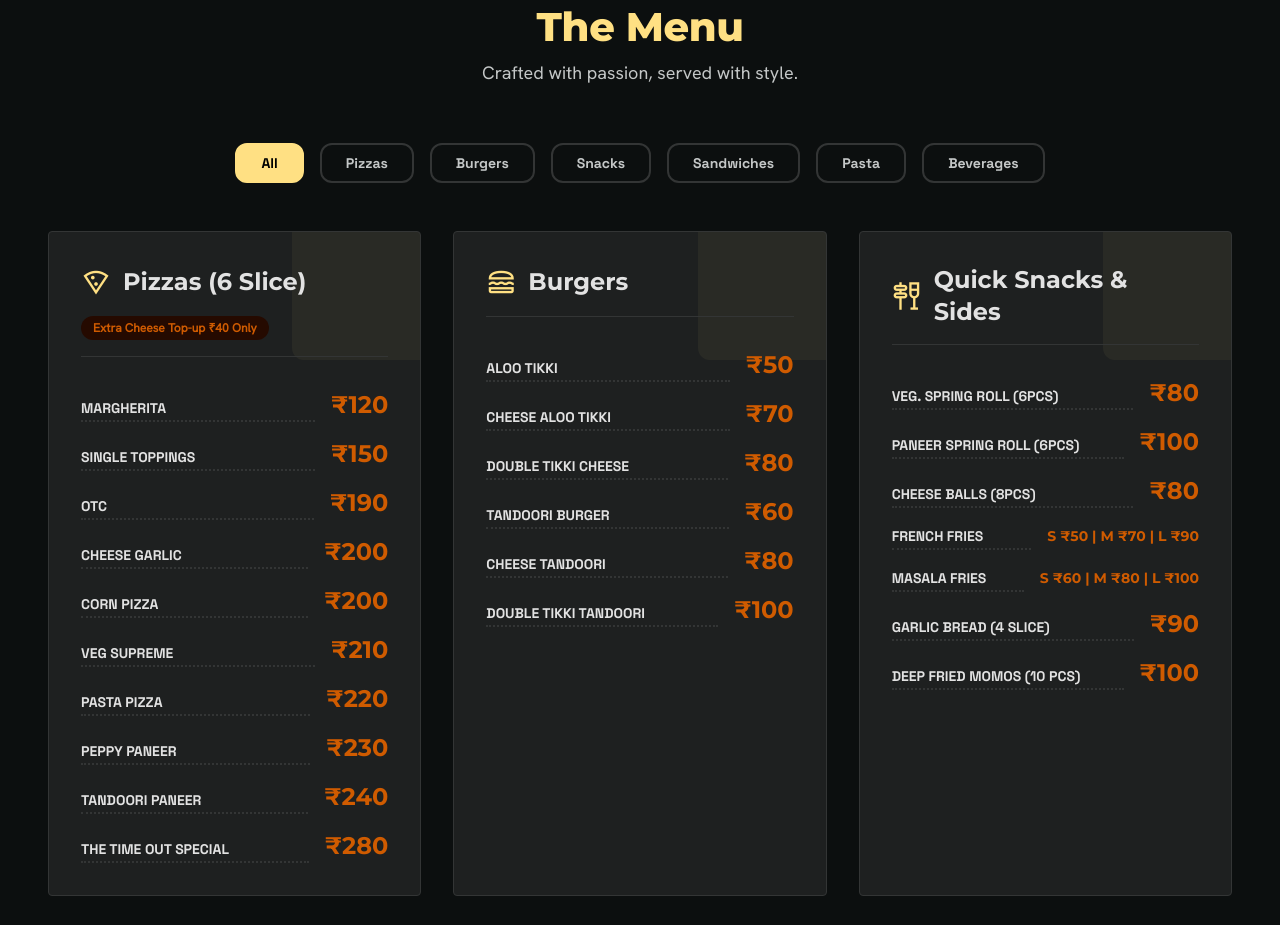
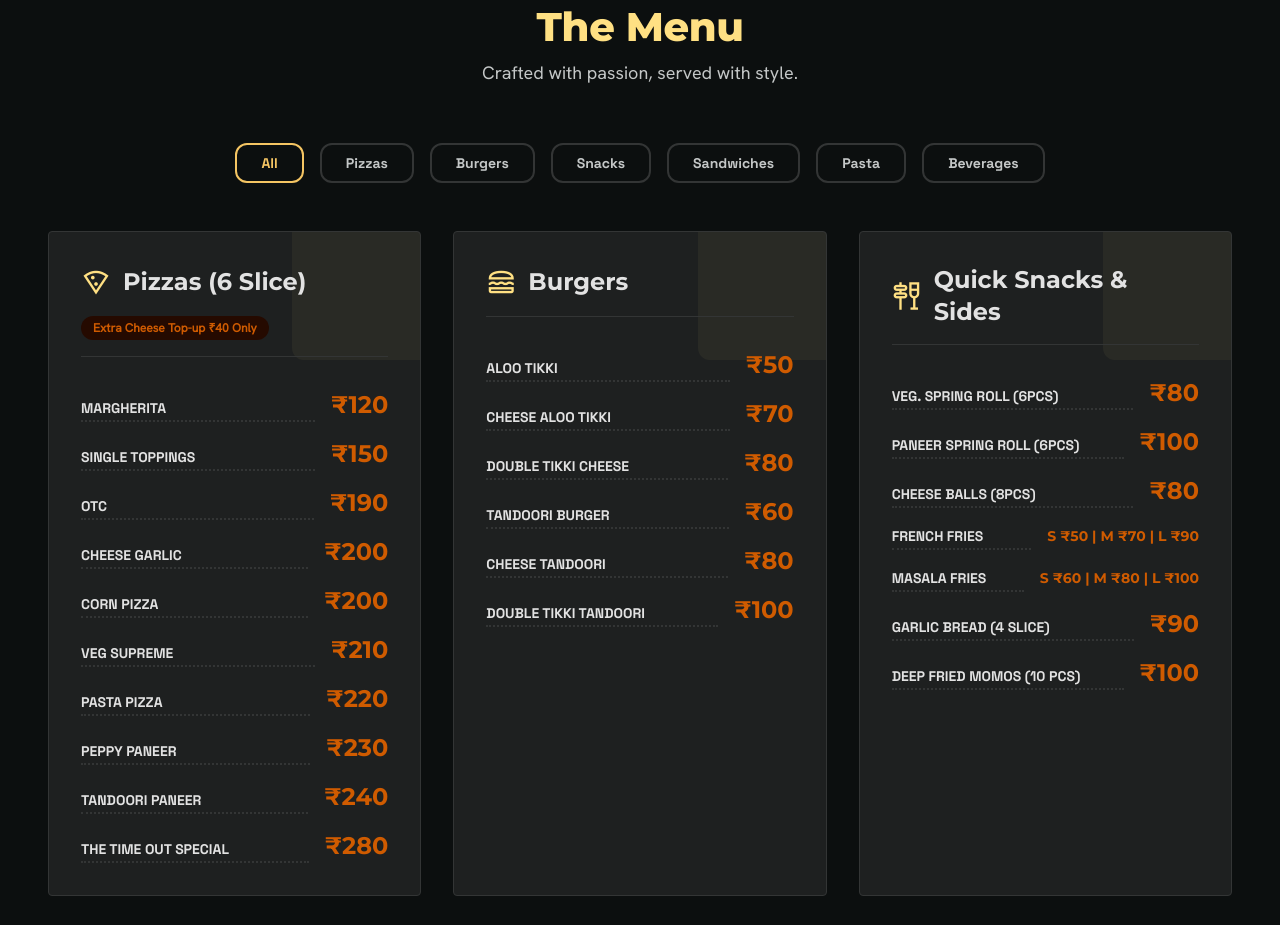
Before and after one commit to sonichanda438-wq/The-time-out, a plain HTML site: page index.html in a window 1280 px wide. Shown: the part 1795-2720 px from the top of the page. Drawn offline with nearby package versions, Linux system fonts and the light colour scheme.

Commit message:
Update index.html

```diff
--- a/index.html
+++ b/index.html
@@ -99,6 +99,12 @@
         }
     </script>
 <style>
+        .menu-tab.active {
+    background-color: transparent !important;
+    border-color: #f5c563 !important;
+    color: #f5c563 !important;
+        }
+
         body { background-color: theme('colors.background'); color: theme('colors.on-background'); }
         .offset-shadow-primary { box-shadow: 4px 4px 0px 0px theme('colors.secondary'); }
         .offset-shadow-tertiary { box-shadow: 4px 4px 0px 0px theme('colors.on-tertiary-container'); }
@@ -168,7 +174,7 @@
 <div class="absolute inset-0 z-0">
 <img alt="Hero background of The time out cafe" class="w-full h-full object-cover" src="cafe.png"
 
-<div class="absolute inset-0 bg-black/60"></div>
+<div class="absolute inset-0 bg-black/80"></div>
 </div>
 <div class="relative z-10 text-center max-w-4xl mx-auto flex flex-col items-center gap-6">
 <h1 class="font-headline-xl text-headline-xl text-secondary drop-shadow-2xl font-black uppercase">The time out</h1>
```
